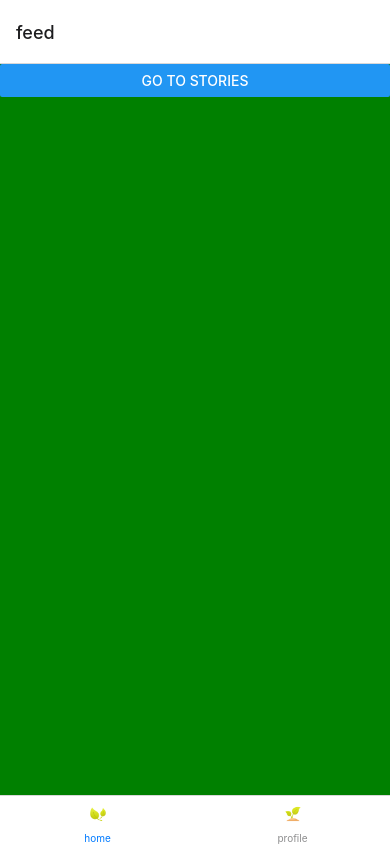
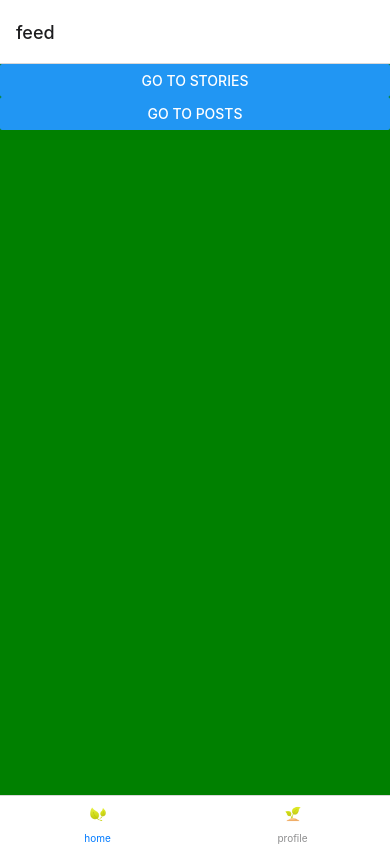
Before and after one commit to LauroCosta/AwesomeTSProject, a React Native app: screen /feed in a window 390 px wide. Built offline with nearby package versions, Linux system fonts and the light colour scheme.

Commit message:
Navigate nested navigator

```diff
--- a/src/screen/Feed/index.tsx
+++ b/src/screen/Feed/index.tsx
@@ -1,18 +1,23 @@
 import React from 'react';
-import { Button, View } from 'react-native';
+import {Button, View} from 'react-native';
 
 // import { Container } from './styles';
 
 const Feed: React.FC = ({navigation}) => {
-
   const handlePress = () => {
-
     navigation.navigate('stories');
-  }
-
-  return <View style={{flex: 1, backgroundColor: 'green'}}>
-    <Button title="Go to Stories" onPress={handlePress} />
-  </View>;
-}
+  };
+  const handlePressToPost = () => {
+    navigation.navigate('profile',{
+      screen: 'post'
+    });
+  };
+  return (
+    <View style={{flex: 1, backgroundColor: 'green'}}>
+      <Button title="Go to Stories" onPress={handlePress} />
+      <Button title="Go to Posts" onPress={handlePressToPost} />
+    </View>
+  );
+};
 
 export default Feed;
```
